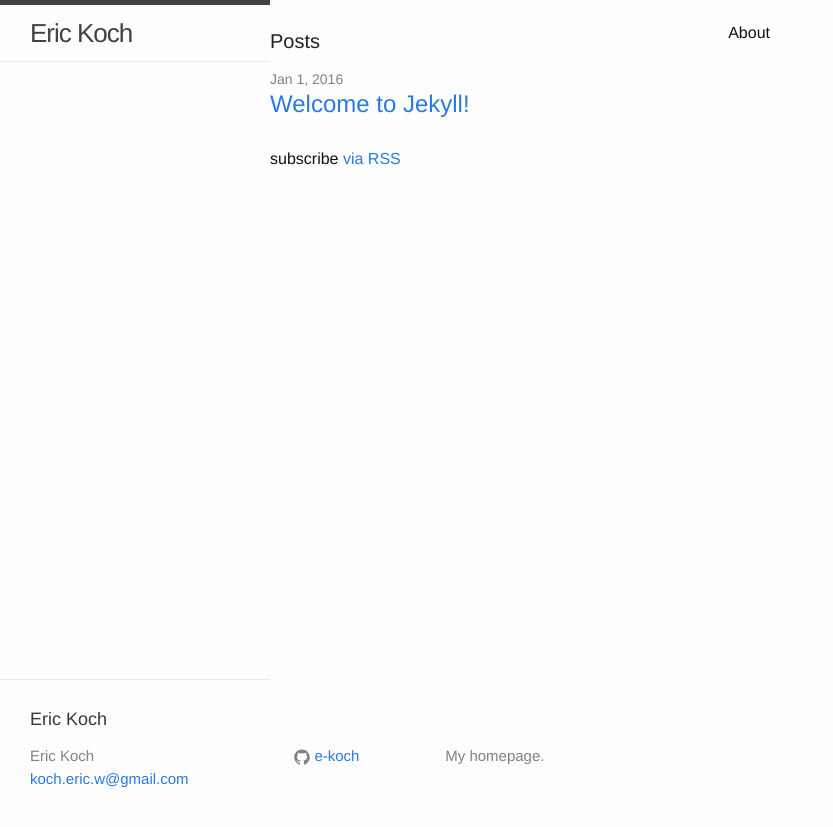
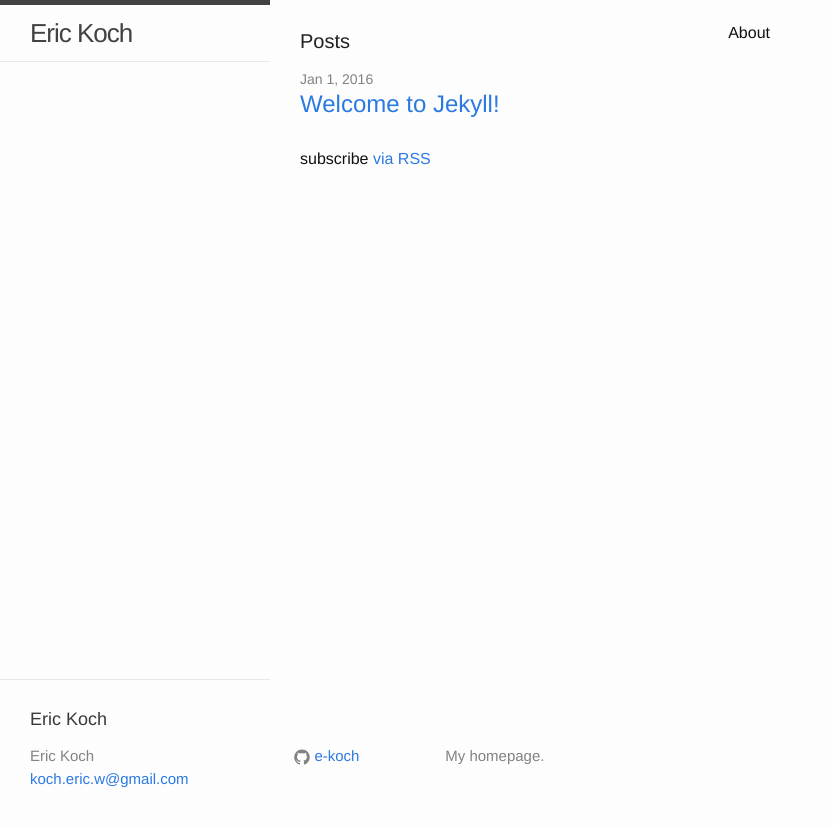
Before and after one commit to e-koch/e-koch.github.io, a Jekyll site: the page built from blog.html, in a window 1280 px wide. Shown: the top 827 px of the page, without its empty margins (0-833 px from the left). Built offline with Jekyll 4.4.1, drawn with Linux system fonts in a browser that asks for light colours.

Commit message:
Change class

```diff
--- a/blog.html
+++ b/blog.html
@@ -2,7 +2,7 @@
 layout: default
 ---
 
-<div class="home">
+<div class="wrapper">
 
   <h1 class="page-heading">Posts</h1>
 
```
